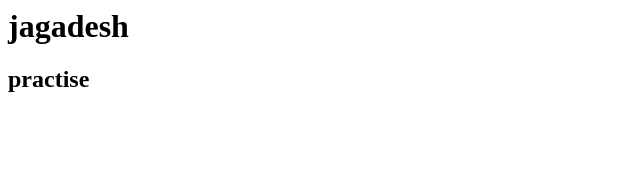
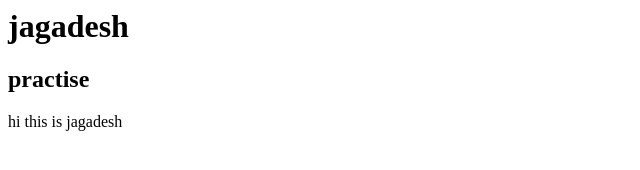
Before and after one commit to Jagadesh2003/myfirstrepo, a plain HTML site: page index.html in a window 1280 px wide. Shown: the whole page, without its empty margins (0-640 px from the left). Drawn offline with Linux system fonts and the light colour scheme.

Commit message:
Update index.html

```diff
--- a/index.html
+++ b/index.html
@@ -1,3 +1,4 @@
 <html>
 	<h1>jagadesh</h1>
 	<h2>practise</h2>
+hi this is jagadesh
```
